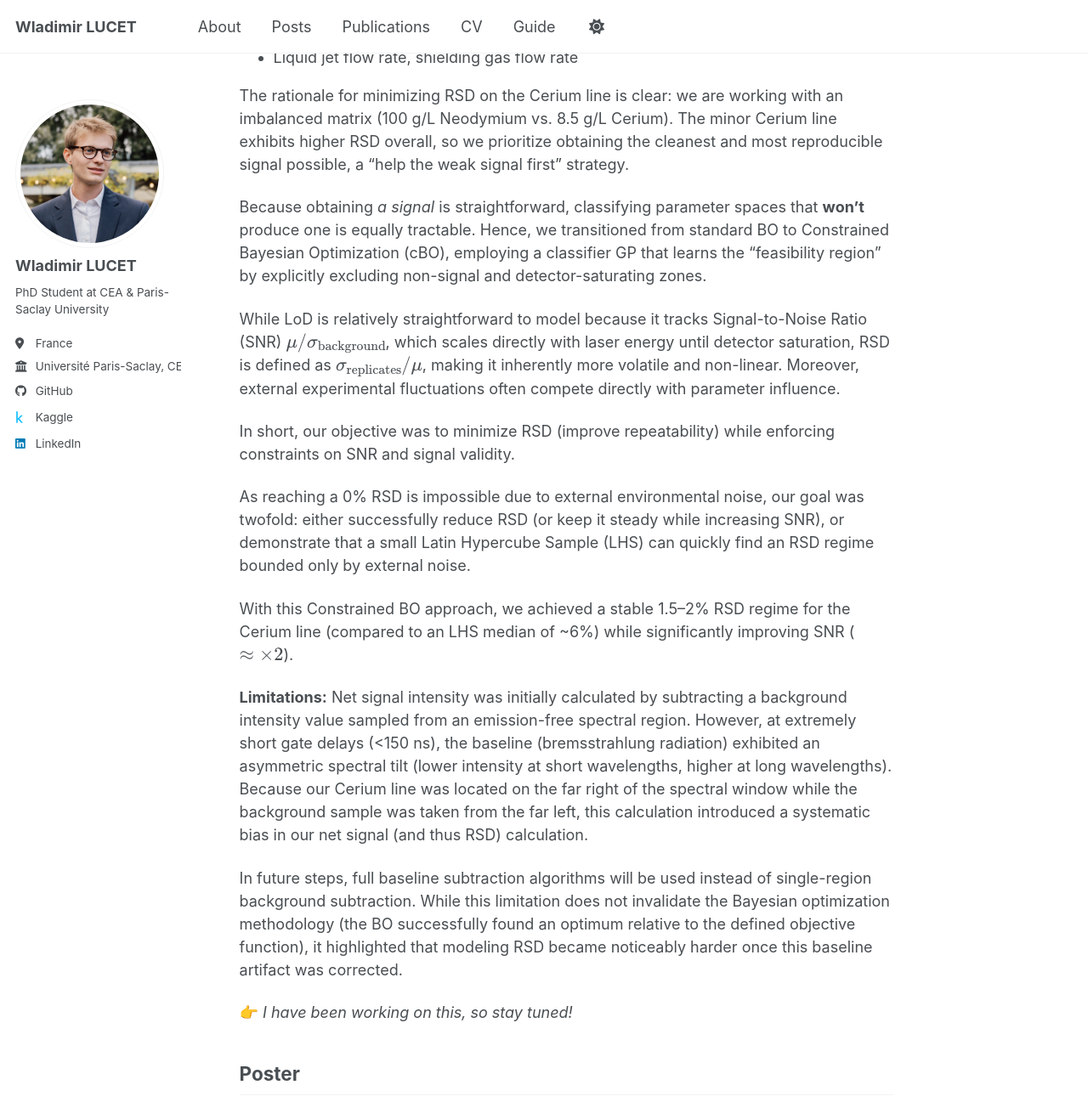
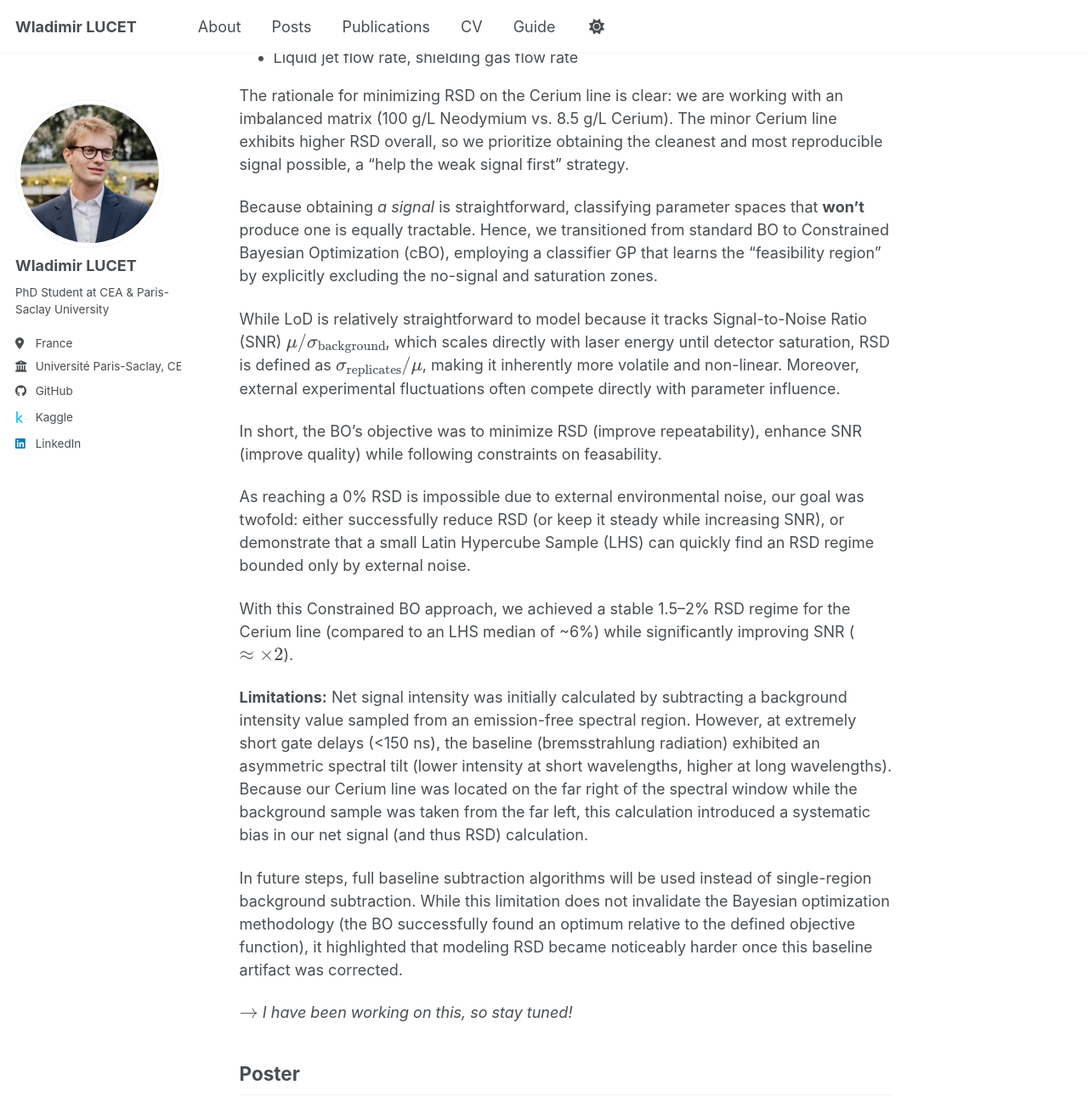
Before and after one commit to WladimirLct/wladimirlct.github.io, a Jekyll site: the page built from _posts/2026-05-22-spectratom.md, in a window 1280 px wide and 1400 px high, scrolled down 930 px, cut to the strip 0-1297 px from the top of the window. Shown: the whole strip at 85% size. Built offline with Jekyll 4.4.1, drawn with Linux system fonts in a browser that asks for light colours; a script bundle is joined from its source files by our own code; library files that are not in the unit come from our copies; some of the changed text lies outside the part shown.

Commit message:
Spectratom

```diff
--- a/_posts/2026-05-22-spectratom.md
+++ b/_posts/2026-05-22-spectratom.md
@@ -31,11 +31,11 @@ Our goal was to adapt and expand their methodology to a higher-dimensional space
 The rationale for minimizing RSD on the Cerium line is clear: we are working with an imbalanced matrix (100 g/L Neodymium vs. 8.5 g/L Cerium).
 The minor Cerium line exhibits higher RSD overall, so we prioritize obtaining the cleanest and most reproducible signal possible, a "help the weak signal first" strategy.
 
-Because obtaining *a signal* is straightforward, classifying parameter spaces that **won't** produce one is equally tractable. Hence, we transitioned from standard BO to Constrained Bayesian Optimization (cBO), employing a classifier GP that learns the "feasibility region" by explicitly excluding non-signal and detector-saturating zones.
+Because obtaining *a signal* is straightforward, classifying parameter spaces that **won't** produce one is equally tractable. Hence, we transitioned from standard BO to Constrained Bayesian Optimization (cBO), employing a classifier GP that learns the "feasibility region" by explicitly excluding the no-signal and saturation zones.
 
 While LoD is relatively straightforward to model because it tracks Signal-to-Noise Ratio (SNR) $$\mu / \sigma_{\text{background}}$$, which scales directly with laser energy until detector saturation, RSD is defined as $$\sigma_{\text{replicates}} / \mu$$, making it inherently more volatile and non-linear. Moreover, external experimental fluctuations often compete directly with parameter influence.
 
-In short, our objective was to minimize RSD (improve repeatability) while enforcing constraints on SNR and signal validity.
+In short, the BO's objective was to minimize RSD (improve repeatability), enhance SNR (improve quality) while following constraints on feasability.
 
 As reaching a 0% RSD is impossible due to external environmental noise, our goal was twofold: either successfully reduce RSD (or keep it steady while increasing SNR), or demonstrate that a small Latin Hypercube Sample (LHS) can quickly find an RSD regime bounded only by external noise.
 
@@ -47,7 +47,7 @@ However, at extremely short gate delays (<150 ns), the baseline (bremsstrahlung
 
 In future steps, full baseline subtraction algorithms will be used instead of single-region background subtraction. While this limitation does not invalidate the Bayesian optimization methodology (the BO successfully found an optimum relative to the defined objective function), it highlighted that modeling RSD became noticeably harder once this baseline artifact was corrected.
 
-👉 *I have been working on this, so stay tuned!*
+$$\rightarrow$$ *I have been working on this, so stay tuned!*
 
 ## Poster
 
```
